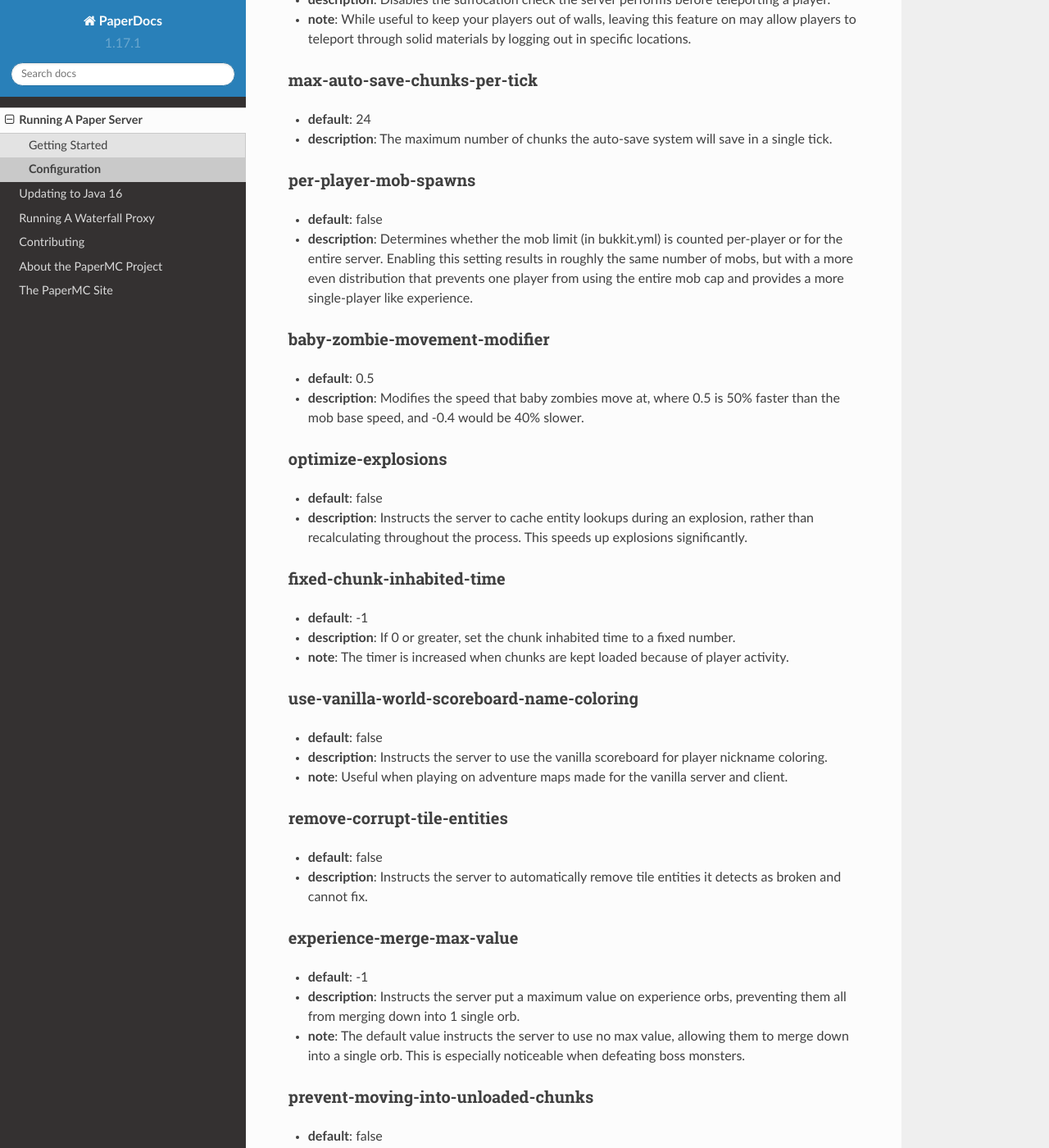
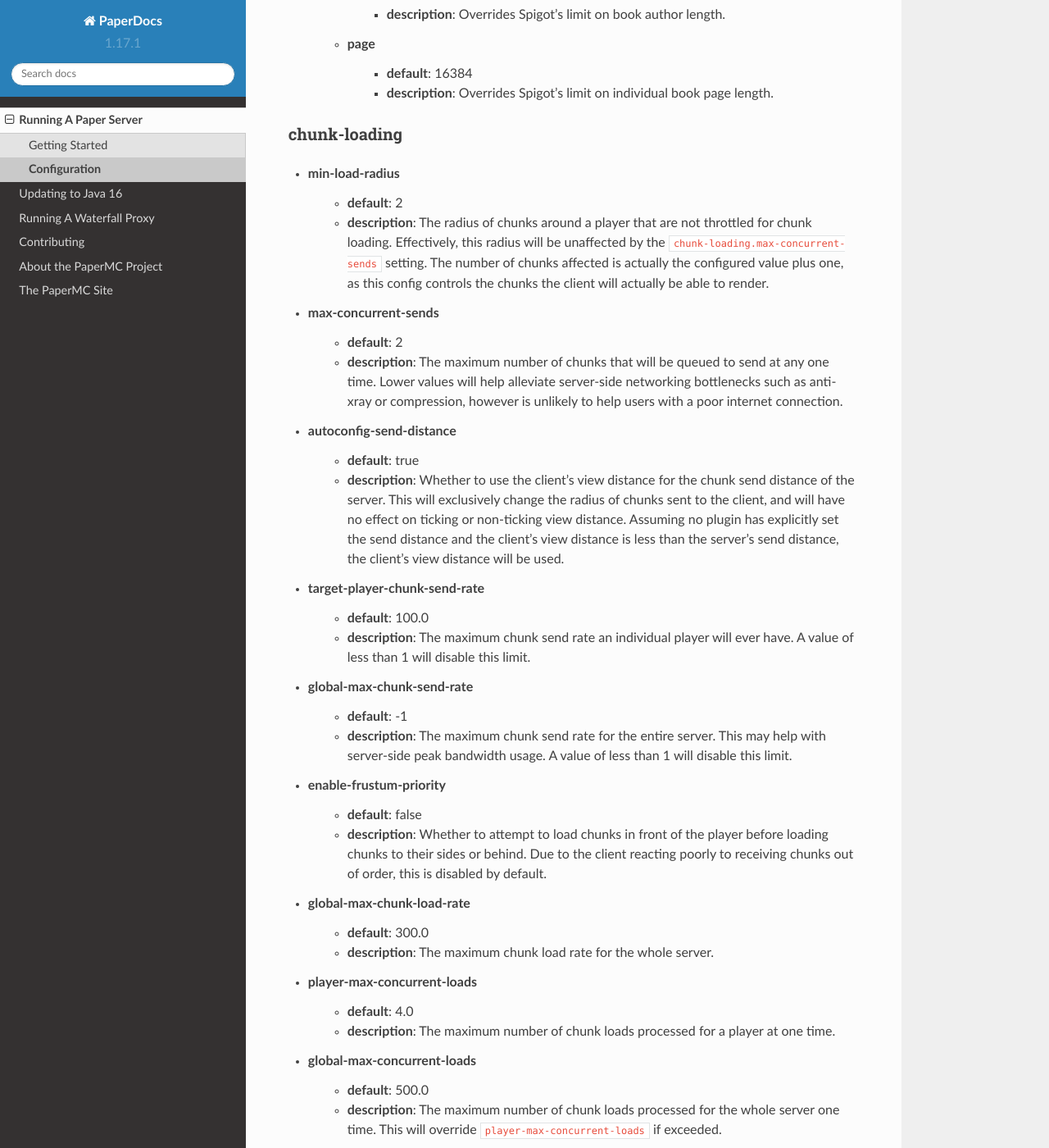
Before and after one commit to PaperMC/PaperDocs, a Sphinx documentation site: the page built from source/server/configuration.rst, in a window 1280 px wide and 1400 px high, scrolled down 8001 px. Shown: the whole window at 82% size. Built offline with Sphinx 7.4.7 and the Read the Docs theme 2.0.0, drawn with Linux system fonts in a browser that asks for light colours; some of the changed text lies outside the part shown.

Commit message:
document Tuinity merge

```diff
--- a/source/server/configuration.rst
+++ b/source/server/configuration.rst
@@ -128,6 +128,23 @@
 * **description**: Some scoreboard plugins leave hundreds of empty scoreboard
   teams around, dramatically slowing down login times. This sets whether the
   server should remove those empty teams automatically.
+
+lag-compensate-block-breaking
+~~~~~~~~~~~~~~~~~~~~~~~~~~~~~
+* **default**: true
+* **description**: Whether the server should use time or TPS to determine block
+  break duration. The client assumes the server is always running at 20 TPS,
+  causing disagreement when a block is broken during server lag. This setting
+  prevents this desync.
+
+send-full-pos-for-hard-colliding-entities
+~~~~~~~~~~~~~~~~~~~~~~~~~~~~~~~~~~~~~~~~~
+* **default**: true
+* **description**: Collisions with boats and minecarts are often subject to
+  client/server disagreement, which may cause glitchy behaviour for players.
+  This setting attempts to mitigate this desync by sending precise locations
+  for entities involved in collisions. Having this enabled will use more
+  bandwidth, however in the majority of cases, this is a worthy tradeoff.
 
 velocity-support
 ~~~~~~~~~~~~~~~~
@@ -327,6 +344,88 @@
         - **description**: Overrides Spigot's limit on individual book page
           length.
 
+chunk-loading
+~~~~~~~~~~~~~
+* min-load-radius
+    - **default**: 2
+    - **description**: The radius of chunks around a player that are not
+      throttled for chunk loading. Effectively, this radius will be unaffected
+      by the ``chunk-loading.max-concurrent-sends`` setting. The number of chunks
+      affected is actually the configured value plus one, as this config
+      controls the chunks the client will actually be able to render.
+* max-concurrent-sends
+    - **default**: 2
+    - **description**: The maximum number of chunks that will be queued to
+      send at any one time. Lower values will help alleviate server-side
+      networking bottlenecks such as anti-xray or compression, however
+      is unlikely to help users with a poor internet connection.
+* autoconfig-send-distance
+    - **default**: true
+    - **description**: Whether to use the client's view distance for the chunk send
+      distance of the server. This will exclusively change the radius of chunks sent
+      to the client, and will have no effect on ticking or non-ticking view distance.
+      Assuming no plugin has explicitly set the send distance and the client's view
+      distance is less than the server's send distance, the client's view distance
+      will be used.
+* target-player-chunk-send-rate
+    - **default**: 100.0
+    - **description**: The maximum chunk send rate an individual player will ever have.
+      A value of less than 1 will disable this limit.
+* global-max-chunk-send-rate
+    - **default**: -1
+    - **description**: The maximum chunk send rate for the entire server. This may help
+      with server-side peak bandwidth usage. A value of less than 1 will disable this limit.
+* enable-frustum-priority
+    - **default**: false
+    - **description**: Whether to attempt to load chunks in front of the player before
+      loading chunks to their sides or behind. Due to the client reacting poorly to receiving
+      chunks out of order, this is disabled by default.
+* global-max-chunk-load-rate
+    - **default**: 300.0
+    - **description**: The maximum chunk load rate for the whole server.
+* player-max-concurrent-loads
+    - **default**: 4.0
+    - **description**: The maximum number of chunk loads processed for a player at one time.
+* global-max-concurrent-loads
+    - **default**: 500.0
+    - **description**: The maximum number of chunk loads processed for the whole server
+      one time. This will override ``player-max-concurrent-loads`` if exceeded.
+
+packet-limiter
+~~~~~~~~~~~~~~
+* kick-message
+    - **default**: &cSent too many packets
+    - **description**: The message players are kicked with for sending too many pakcets.
+* limits
+    * all
+        * **description**: This section applies for all incoming packets. You may
+          not define an action in this section, it will always kick the player if the
+          limit is violated.
+        * interval
+            * **default**: 7.0
+            * **description**: The interval, in seconds, for which ``max-packet-rate`` should apply.
+        * max-packet-rate
+            - **default**: 500.0
+            - **description**: The number of any packet allowed per player within the interval.
+    * PacketPlayInAutoRecipe:
+        * **description**: This section applies specific limits for each packet, based on the
+          packets name as shown in timings, or it's class name for more advanced users.
+          PacketPlayInAutoRecipe is used by default because this packet is very expensive to process,
+          and may allow malicious actors to crash your server if unmitigated.
+        * interval
+            - **default**: 4.0
+            - **description**: The interval, in seconds, for which ``max-packet-rate`` should apply
+              for this packet.
+        * max-packet-rate
+            - **default**: 5.0
+            - **description**: The number of packets allowed within the interval before action
+              is executed.
+        * action
+            - **default**: DROP
+            - **description**: The action to take once the limit has been violated. Possible values
+              are ``DROP`` which will ignore packets over the limit, and ``KICK`` which will kick
+              players for exceeding the limit.
+
 World Settings
 ==============
 
@@ -350,7 +449,7 @@
 
 per-player-mob-spawns
 ~~~~~~~~~~~~~~~~~~~~~
-* **default**: false
+* **default**: true
 * **description**: Determines whether the mob limit (in bukkit.yml) is counted
   per-player or for the entire server. Enabling this setting results in roughly
   the same number of mobs, but with a more even distribution that prevents one
@@ -1099,7 +1198,6 @@
    - **default**: 10.0
    - **description**: Configure the maximum distance of a leash. If the distance to the leashed entity is greater, the leash will break.
 
-
 entity-per-chunk-save-limit
 ~~~~~~~~~~~~~~~~~~~~~~~~~~~
 * experience_orb
```
Also changed, not shown: other parts of source/server/configuration.rst (+1 -1 lines).
